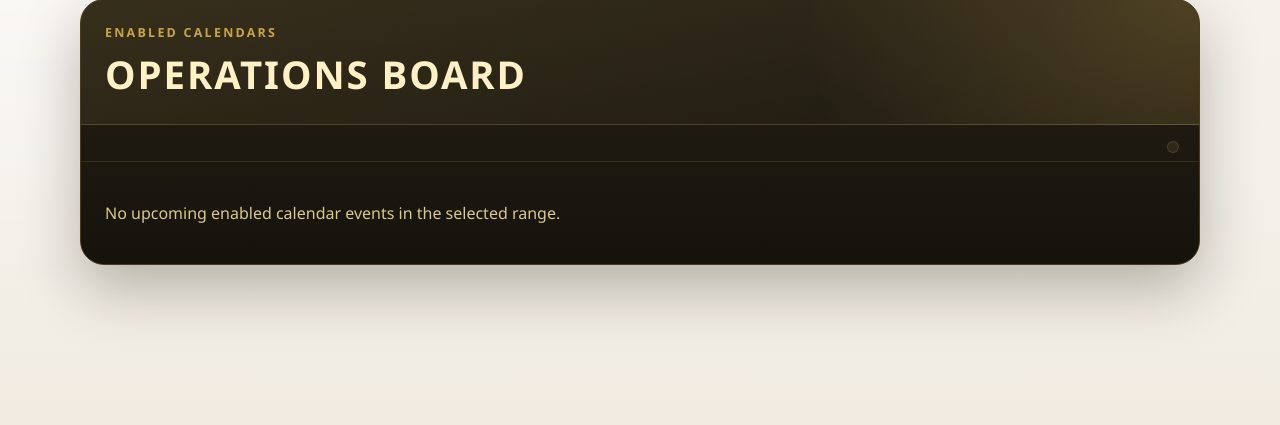
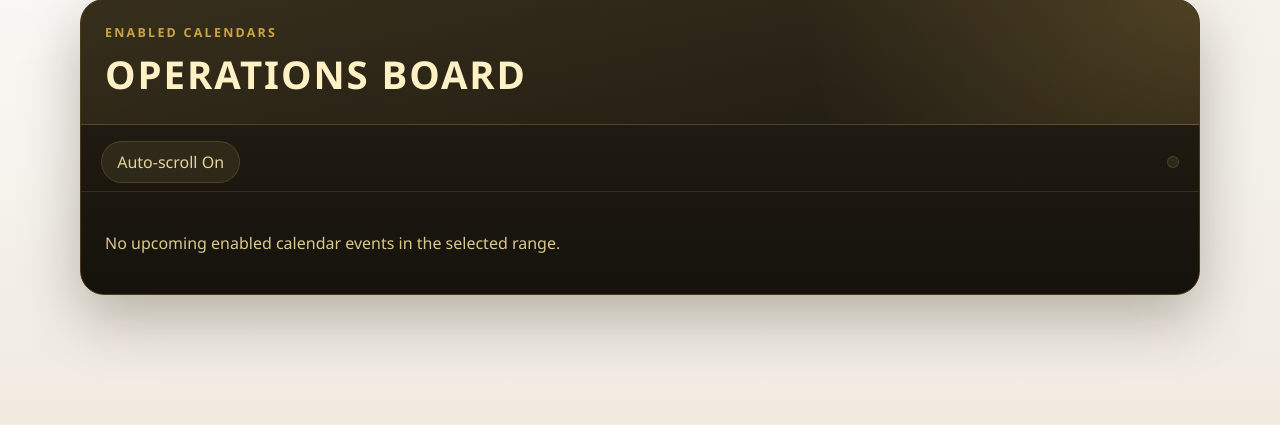
Before and after one commit to NeonButrfly/calsync, a FastAPI app: template src/calsync/web/templates/flightboard.html in a window 1280 px wide. Shown: the part 198-623 px from the top of the page. Run offline with FastAPI, Linux system fonts and the light colour scheme; the template is opened without the code that fills it, so the values that code supplies are empty.

Commit message:
feat: add remembered flightboard scroll controls

```diff
--- a/src/calsync/web/static/app.css
+++ b/src/calsync/web/static/app.css
@@ -272,8 +272,27 @@ code {
   align-items: center;
   border-bottom: 1px solid rgba(255, 212, 117, 0.12);
   display: flex;
-  justify-content: flex-end;
+  gap: 1rem;
+  justify-content: space-between;
   padding: 1rem 1.25rem 0.5rem;
+}
+
+.flightboard-scroll-toggle {
+  background: rgba(255, 220, 124, 0.08);
+  border: 1px solid rgba(255, 214, 123, 0.14);
+  color: #e5d49b;
+  padding: 0.55rem 0.95rem;
+}
+
+.flightboard-scroll-toggle:hover {
+  background: rgba(255, 220, 124, 0.12);
+  color: #fff1c6;
+}
+
+.flightboard-scroll-toggle--active {
+  background: rgba(255, 220, 124, 0.18);
+  border-color: rgba(255, 214, 123, 0.24);
+  color: #fff7d8;
 }
 
 .flightboard-view-switch {
@@ -324,16 +343,14 @@ code {
 }
 
 .flightboard-columns {
+  background: rgba(24, 19, 10, 0.98);
+  border-bottom: 1px solid rgba(255, 212, 117, 0.12);
   color: #b99843;
   font-size: 0.78rem;
   font-weight: 700;
   letter-spacing: 0.14em;
-  margin-bottom: 0.75rem;
-  padding: 0 0.25rem;
-  position: sticky;
+  padding: 0.9rem 1.5rem 0.8rem;
   text-transform: uppercase;
-  top: 0;
-  z-index: 1;
 }
 
 .flightboard-list {
@@ -455,6 +472,7 @@ code {
 
   .flightboard-toolbar {
     justify-content: start;
+    flex-wrap: wrap;
   }
 
   .flightboard-columns {
--- a/src/calsync/web/templates/flightboard.html
+++ b/src/calsync/web/templates/flightboard.html
@@ -17,6 +17,14 @@
     </header>
 
     <div class="flightboard-toolbar" aria-label="Flightboard display range">
+      <button
+        type="button"
+        class="flightboard-scroll-toggle"
+        data-flightboard-scroll-toggle="true"
+        aria-pressed="true"
+      >
+        Auto-scroll On
+      </button>
       <div class="flightboard-view-switch">
         {% for option in view_options %}
         <a
@@ -31,19 +39,18 @@
     </div>
 
     {% if board_rows %}
+    <div class="flightboard-columns" aria-hidden="true">
+      <span>Status</span>
+      <span>When</span>
+      <span>Event</span>
+      <span>Location</span>
+    </div>
     <div
       class="flightboard-scroll"
       role="region"
       aria-label="Enabled calendar flightboard"
       data-flightboard-autoscroll="true"
     >
-      <div class="flightboard-columns" aria-hidden="true">
-        <span>Status</span>
-        <span>When</span>
-        <span>Event</span>
-        <span>Location</span>
-      </div>
-
       <ol class="flightboard-list">
         {% for row in board_rows %}
         <li class="flightboard-row">
@@ -72,18 +79,38 @@
 {% block scripts %}
 <script>
   (() => {
+    const storageKey = "calsync.flightboard.autoscroll.enabled";
     const board = document.querySelector('[data-flightboard-autoscroll="true"]');
     const list = board?.querySelector('.flightboard-list');
-    if (!board || !list) {
+    const toggle = document.querySelector('[data-flightboard-scroll-toggle="true"]');
+    if (!board || !list || !toggle) {
       return;
     }
 
     let paused = false;
+    let autoScrollEnabled = true;
     let direction = 1;
     let pauseUntil = 0;
-    const speed = 0.35;
+    let scrollPosition = 0;
+    const speed = 0.8;
     const endPauseMs = 1800;
     const fillGap = 32;
+
+    const updateToggleLabel = () => {
+      toggle.textContent = autoScrollEnabled ? "Auto-scroll On" : "Auto-scroll Off";
+      toggle.setAttribute("aria-pressed", autoScrollEnabled ? "true" : "false");
+      toggle.classList.toggle("flightboard-scroll-toggle--active", autoScrollEnabled);
+    };
+
+    const loadPreference = () => {
+      const saved = window.localStorage.getItem(storageKey);
+      autoScrollEnabled = saved !== "off";
+      updateToggleLabel();
+    };
+
+    const savePreference = () => {
+      window.localStorage.setItem(storageKey, autoScrollEnabled ? "on" : "off");
+    };
 
     const removeClones = () => {
       board.querySelectorAll('[data-flightboard-clone="true"]').forEach((row) => row.remove());
@@ -110,6 +137,7 @@
 
     ensureScrollableRows();
     window.addEventListener('resize', ensureScrollableRows);
+    loadPreference();
 
     board.addEventListener('mouseenter', () => {
       paused = true;
@@ -118,29 +146,44 @@
       paused = false;
     });
 
+    board.addEventListener('scroll', () => {
+      scrollPosition = board.scrollTop;
+    });
+
+    toggle.addEventListener('click', () => {
+      autoScrollEnabled = !autoScrollEnabled;
+      savePreference();
+      updateToggleLabel();
+    });
+
     const step = (timestamp) => {
-      if (!paused && board.scrollHeight > board.clientHeight) {
+      if (autoScrollEnabled && !paused && board.scrollHeight > board.clientHeight) {
         if (pauseUntil > timestamp) {
           window.requestAnimationFrame(step);
           return;
         }
 
-        board.scrollTop += speed * direction;
+        scrollPosition += speed * direction;
         const maxScroll = board.scrollHeight - board.clientHeight;
-        if (board.scrollTop >= maxScroll) {
+        if (scrollPosition >= maxScroll) {
+          scrollPosition = maxScroll;
           board.scrollTop = maxScroll;
           direction = -1;
           pauseUntil = timestamp + endPauseMs;
-        } else if (board.scrollTop <= 0) {
+        } else if (scrollPosition <= 0) {
+          scrollPosition = 0;
           board.scrollTop = 0;
           direction = 1;
           pauseUntil = timestamp + endPauseMs;
+        } else {
+          board.scrollTop = Math.round(scrollPosition);
         }
       }
 
       window.requestAnimationFrame(step);
     };
 
+    updateToggleLabel();
     window.requestAnimationFrame(step);
   })();
 </script>
```
Also changed, not shown: docs/ops.md (+2 -0 lines), docs/prompts/backend.md (+3 -0 lines), tests/test_flightboard.py (+6 -0 lines), README.md.
